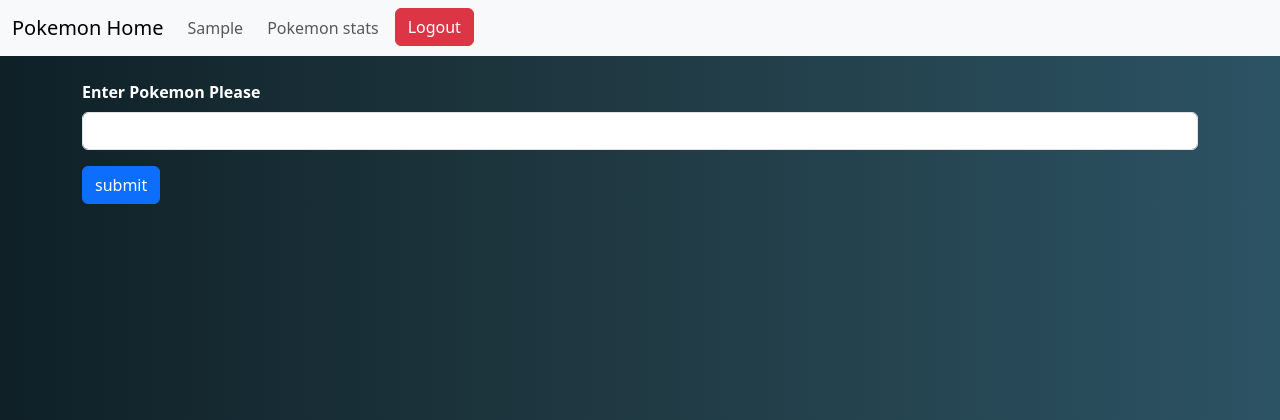
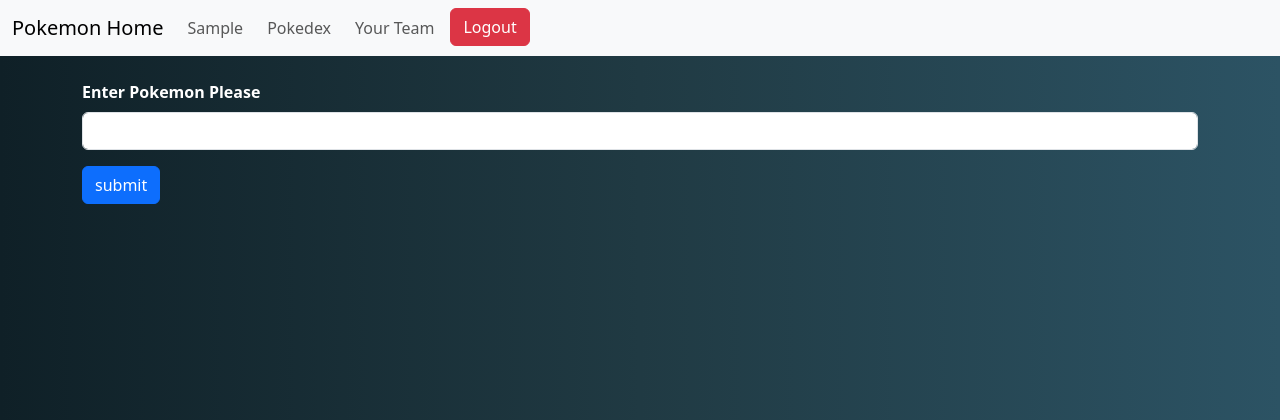
Before and after one commit to Hunch1/hw_week5_day1, a Flask app: page /Pokemon/stats in a window 1280 px wide. Shown: the top 420 px of the page. Run offline with Flask 3, Linux system fonts and the light colour scheme; the visitor is signed in with stand-in values (Sample User, id 1).

Commit message:
teams working now

```diff
--- a/app/blueprints/auth/auth_templates/pokemonStats.html
+++ b/app/blueprints/auth/auth_templates/pokemonStats.html
@@ -34,11 +34,13 @@
     </tr>
     {% endfor %}
   </table>
-  <form method="post" action="{{ url_for('auth.add_to_team') }}">
+  {% if pokemon_id %}
+  <form method="post" action="{{ url_for('auth.add_to_team', pokemon_id=pokemon_id) }}">
     {{ form.hidden_tag() }}
-    <input type="hidden" name="pokemon_id" value="{{ stats['ID'] }}">
+    <!-- <input type="hidden" name="pokemon_id" value="{{ pokemon_id }}"> -->
     <button type="submit" class="btn btn-success">Add to Team</button>
   </form>
+  {% endif %}
   {% endif %}
   {% with messages = get_flashed_messages() %}
   {% if messages %}
--- a/app/blueprints/auth/forms.py
+++ b/app/blueprints/auth/forms.py
@@ -1,9 +1,12 @@
 from flask_wtf import FlaskForm
 from wtforms import StringField, SubmitField, EmailField, PasswordField
-from wtforms.validators import DataRequired, EqualTo
+from wtforms.validators import DataRequired, EqualTo, ValidationError
 
+def pokemonInputValidation(form, userInput):
+    pass
+    raise ValidationError('')
 class PokemonForm(FlaskForm):
-    pokemon = StringField('pokemonNum:', validators=[DataRequired()])
+    pokemon = StringField('pokemonNum:', validators=[DataRequired(), pokemonInputValidation])
     submit_btn = SubmitField('submit')
 
 class LoginForm(FlaskForm):
--- a/app/blueprints/auth/routes.py
+++ b/app/blueprints/auth/routes.py
@@ -5,7 +5,10 @@ from app.models import User, db, Pokemon
 from werkzeug.security import check_password_hash
 from flask_login import login_user, logout_user, current_user, login_required
 import requests
-
+from sqlalchemy import or_
+from sqlalchemy.exc import IntegrityError
+from sqlalchemy.orm.exc import NoResultFound
+from sqlalchemy import func
 
 
 
@@ -54,7 +57,7 @@ def signup():
         return render_template('signup.html', form=form)
 
 
-
+#
 @auth.route('/logout')
 def logout():
         # Logout logic here
@@ -63,21 +66,16 @@ def logout():
     return redirect(url_for('auth.login'))
 
 
-# Pokemon stats
-# import requests
-# url = f'https://pokeapi.co/api/v2/pokemon/15'
-# response = requests.get(url)
-# print(type(response))
-# response.status_code
-# response.ok
-# data = response.json()
+# og code
 @auth.route('/Pokemon/stats', methods=['GET', 'POST'])
 @login_required
 def get_pokemon_data():
-    def get_pokemon_stats():
+    def get_pokemon_stats(data):
         # Accessing the 'stats' key from the JSON response
+        # kept just incase I break something
         stats = data['stats']
         pokemon_dict = {
+            'ID': data['id'],
             'Name': data['name'].title(),
             'Base Exp': data['base_experience'],
             'SpriteURL': data['sprites']['front_default']
@@ -85,65 +83,132 @@ def get_pokemon_data():
         for stat in stats:
             pokemon_dict[stat['stat']['name'].title()] = stat['base_stat']
         return pokemon_dict
+
+
+
+
     form = PokemonForm()
     # Made list to access multiple pokemon ids
     if request.method == 'POST':
-        pokemon_id = form.pokemon.data
-    # for pokemon_id in pokemon_ids:
-        url = f'https://pokeapi.co/api/v2/pokemon/{pokemon_id}'
-        response = requests.get(url)
-        if response.ok:
-            data = response.json()
-            pokemon_stats = get_pokemon_stats()
+        pokemon_id = form.pokemon.data.strip()
+        # Check if the entered ID is a digit (numeric value)
+        if pokemon_id.isdigit():
+            # If it's a digit, try to get the Pokémon from the database by ID
+            pkmn = Pokemon.query.filter(Pokemon.id == int(pokemon_id)).first()
+        else:
+            # If it's not a digit, try to get the Pokémon from the database by name
+            pkmn = Pokemon.query.filter(Pokemon.name == pokemon_id.title()).first()
 
-              # Create a Pokemon instance and add it to the database
-            new_pokemon = Pokemon(
-                name=data['name'].title(),
-                base_experience=data['base_experience'],
-                sprite_url=data['sprites']['front_default'],
-                hp=data['stats'][0]['base_stat'],
-                attack=data['stats'][1]['base_stat'],
-                defense=data['stats'][2]['base_stat'],
-                speed=data['stats'][5]['base_stat'],
+        if pkmn:
+            # If the Pokémon is in the database, display it
+            pokemon_stats = get_pokemon_stats({
+                'id': pkmn.id,
+                'name': pkmn.name,
+                'base_experience': pkmn.base_experience,
+                'sprites': {'front_default': pkmn.sprite_url},
+                'stats': [
+                    {'base_stat': pkmn.hp, 'stat': {'name': 'hp'}},
+                    {'base_stat': pkmn.attack, 'stat': {'name': 'attack'}},
+                    {'base_stat': pkmn.defense, 'stat': {'name': 'defense'}},
+                    {'base_stat': pkmn.speed, 'stat': {'name': 'speed'}}
+                ]
+            })
+            return render_template('pokemonStats.html', stats=pokemon_stats.items(), form=form, pokemon_id=pokemon_id)
+        else:
+            # If the Pokémon is not in the database, fetch it from the PokeAPI
+            url = f'https://pokeapi.co/api/v2/pokemon/{pokemon_id}'
+            response = requests.get(url)
 
-            )
+            if response.ok:
+                data = response.json()
+                pokemon_stats = get_pokemon_stats(data)
 
-            db.session.add(new_pokemon)
-            db.session.commit()
+                # Create a Pokemon instance and add it to the database
+                new_pokemon = Pokemon(
+                    id=data['id'],
+                    name=data['name'].title(),
+                    base_experience=data['base_experience'],
+                    sprite_url=data['sprites']['front_default'],
+                    hp=data['stats'][0]['base_stat'],
+                    attack=data['stats'][1]['base_stat'],
+                    defense=data['stats'][2]['base_stat'],
+                    speed=data['stats'][5]['base_stat'],
+                )
 
-            return render_template('pokemonStats.html', stats=pokemon_stats.items(), form=form)
-        else:
-            return render_template('pokemonStats.html', error_code = response.status_code, form=form)
+                db.session.add(new_pokemon)
+                db.session.commit()
+
+                return render_template('pokemonStats.html', stats=pokemon_stats.items(), form=form, pokemon_id=pokemon_id)
+            else:
+                return render_template('pokemonStats.html', error_code=response.status_code, form=form)
     else:
         return render_template('pokemonStats.html', form=form)
 
 
 
 
-@auth.route('/Pokemon/add_to_team', methods=['POST'])
+
+
+
+@auth.route('/Pokemon/add_to_team/<string:pokemon_id>', methods=['POST'])
 @login_required
-def add_to_team():
-    form = PokemonForm()
+def add_to_team(pokemon_id):
+    # Ensure pokemon_id is not None and is a string
+    selected_pokemon_id = str(pokemon_id).strip()
 
-    if request.method == 'POST' and form.validate_on_submit():
-        pokemon_id = form.pokemon.data
+    if selected_pokemon_id.isdigit():
+        # If it's a digit, try to get the Pokémon from the database by ID
+        selected_pokemon = Pokemon.query.filter(Pokemon.id == int(selected_pokemon_id)).first()
+    else:
+        # If it's not a digit, try to get the Pokémon from the database by name (case-insensitive)
+        selected_pokemon = Pokemon.query.filter(func.lower(Pokemon.name) == selected_pokemon_id.lower()).first()
 
+    if selected_pokemon:
         # Check if the selected Pokemon is already in the user's team
-        if Pokemon.query.filter(Pokemon.id == pokemon_id, Pokemon.trainers.contains(current_user)).first():
+        if selected_pokemon in current_user.pokemons:
             flash('You already have this Pokemon in your team.', 'warning')
-        elif len(current_user.pokemons) >= 6:
+        elif current_user.pokemons.count() >= 6:
             flash('Your team is already full. Remove a Pokemon before adding a new one.', 'danger')
         else:
-            # Fetch the selected Pokemon from the database
-            selected_pokemon = Pokemon.query.get(pokemon_id)
+            # Append the selected Pokemon to the user's team
+            current_user.pokemons.append(selected_pokemon)
+            db.session.commit()
 
-            if selected_pokemon:
-                # Append the selected Pokemon to the user's team
-                current_user.pokemons.append(selected_pokemon)
-                db.session.commit()
+            flash(f'{selected_pokemon.name} added to your team!', 'success')
+    else:
+        flash('Invalid Pokemon ID or name', 'danger')
 
-                flash('Pokemon added to your team!', 'success')
-            else:
-                flash('Invalid Pokemon ID', 'danger')
+    return redirect(url_for('auth.team'))
 
-    return redirect(url_for('auth.get_pokemon_data'))
+
+
+
+
+
+
+
+
+
+
+
+
+
+
+@auth.route('/team')
+@login_required
+def team():
+    # Fetch the user's team from the database
+    user_pokemons = current_user.pokemons.all()
+    return render_template('team.html', user_pokemons=user_pokemons)
+
+
+
+@auth.route('/Pokemon/clear_team', methods=['POST'])
+@login_required
+def clear_team():
+    # Clear the user's team by removing all Pokemon
+    current_user.pokemons = []
+    db.session.commit()
+
+    flash('Your team has been cleared!', 'success')
+    return redirect(url_for('auth.team'))
--- a/app/blueprints/main/routes.py
+++ b/app/blueprints/main/routes.py
@@ -2,8 +2,14 @@ from app.blueprints.main import main
 from flask import render_template, request
 from flask_login import login_required
 import requests
+from app.models import db, Pokemon
 
 @main.route('/')
 @main.route('/home')
 def home():
+    # x = Pokemon.query.all()
+    # for p in x:
+    #     db.session.delete(p)
+    # db.session.commit()
+
     return render_template('home.html')
--- a/app/static/styles/pokemonStats.css
+++ b/app/static/styles/pokemonStats.css
@@ -12,3 +12,26 @@ label {
     font-weight: bold;
     color: white
 }
+
+
+h2 {
+    font-weight: bold;
+    color: white
+}
+
+p {
+    font-weight: bold;
+    color: white
+}
+
+.pokemon-grid {
+    display: grid;
+    grid-template-columns: repeat(3, 1fr);
+    gap: 20px;
+}
+
+.pokemon-card {
+    border: 1px solid #ddd;
+    padding: 10px;
+    text-align: center;
+}
--- a/app/templates/includes/nav.html
+++ b/app/templates/includes/nav.html
@@ -13,7 +13,10 @@
                 </li>
                 </li>
                 <li class="nav-item me-2">
-                    <a class="nav-link" href="{{ url_for('auth.get_pokemon_data') }}">Pokemon stats</a>
+                    <a class="nav-link" href="{{ url_for('auth.get_pokemon_data') }}">Pokedex</a>
+                </li>
+                <li class="nav-item me-2">
+                    <a class="nav-link" href="{{ url_for('auth.team') }}">Your Team</a>
                 </li>
                 <li class="nav-item">
                     <a class="btn btn-danger" href="{{ url_for('auth.logout') }}">Logout</a>
```
Also changed, not shown: app/blueprints/auth/auth_templates/team.html (added, +34 -0 lines), 1 other file.
